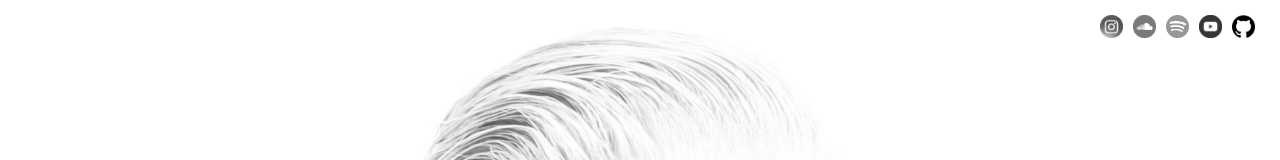
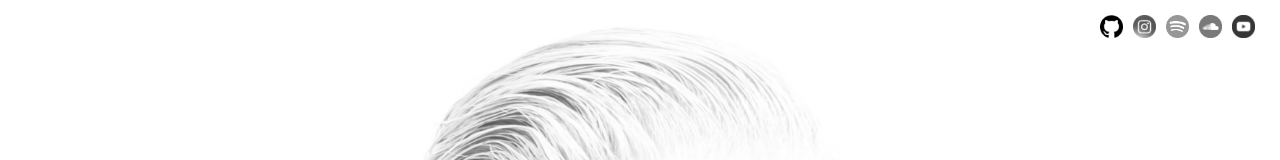
Before and after one commit to vanStaen/clementvanstaen, a React app: page / in a window 1280 px wide. Shown: the top 160 px of the page. Built offline with nearby package versions, Linux system fonts and the light colour scheme.

Commit message:
custom menu

```diff
--- /dev/null
+++ b/src/pages/Welcome/MyLinks/LinkElement.jsx
@@ -0,0 +1,37 @@
+import React from "react";
+import { observer } from "mobx-react";
+
+import "./LinkElement.less";
+
+export const LinkElement = observer((props) => {
+  const formatedSubMenu = props.links.map((link) => {
+    return (
+      <div className="subMenuItem">
+        <div className="item">
+          <a href={link.url} target="_blank" className="item">
+            {link.account}
+          </a>
+        </div>
+      </div>
+    );
+  });
+
+  if (props.links.length === 1) {
+    return (
+      <div className="link">
+        <a href={props.links[0].url} target="_blank">
+          <img className="logo" src={props.logo} />
+        </a>
+      </div>
+    );
+  }
+
+  return (
+    <div className="link">
+      <div className="container">
+        <img className="logo" src={props.logo} />
+        <div className="subContainer">{formatedSubMenu}</div>
+      </div>
+    </div>
+  );
+});
--- /dev/null
+++ b/src/pages/Welcome/MyLinks/LinkElement.less
@@ -0,0 +1,55 @@
+.link {
+    display: inline-flex;
+    padding: 0 10px 0 0;
+    cursor: pointer;
+
+    .logo {
+        width: 1em;
+        height: 1em;
+        filter: grayscale(1);
+    }
+    .logo:hover {
+        filter: grayscale(0);
+    }
+
+    .container {
+        display: flex;
+        justify-content: right;
+        align-items: bottom;
+
+    .subContainer {
+        display: none;
+        position: fixed;
+        margin-top: 1.2em;
+        padding-top: .7em;
+        text-align: left;
+        color: #000;
+        z-index: 1;
+        text-align: right;
+        font-size: 17px;
+        border: 1px solid transparent;
+    }
+
+    }
+
+    .item {
+        display: inline-block;
+    }
+
+    .item a {
+        color: black;
+        text-decoration: none;
+    }
+
+    .item:hover {
+        background-color: PINK;
+    }
+
+    .logo:hover + .subContainer {
+        display: block;
+    }
+
+    .subContainer:hover {
+        display: block;
+    }
+}
--- a/src/pages/Welcome/MyLinks/MyLinks.jsx
+++ b/src/pages/Welcome/MyLinks/MyLinks.jsx
@@ -1,5 +1,4 @@
 import React from "react";
-import { Tooltip } from "antd";
 import { observer } from "mobx-react";
 
 import InstaLogo from "../../../img/logos/instaLogo.png";
@@ -8,49 +7,103 @@ import SoundcloudLogo from "../../../img/logos/soundcloudLogo.png";
 import YoutubeLogo from "../../../img/logos/youtubeLogo.png";
 import GithubLogo from "../../../img/logos/githubLogo.png";
 
+import { LinkElement } from "./LinkElement";
+
 import "./MyLinks.less";
 
 export const MyLinks = observer(() => {
   return (
     <div className="containerLink">
-      <div className="link">
-        <a href="https://www.instagram.com/clementvanstaen/" target="_blank">
-          <Tooltip title="Instagram" color="tomato">
-            <img src={InstaLogo} className="logo" />
-          </Tooltip>
-        </a>
-      </div>
-      <div className="link">
-        <a href="https://soundcloud.com/vanstaenmusic" target="_blank">
-          <Tooltip title="Soundcloud" color="tomato">
-            <img src={SoundcloudLogo} className="logo" />
-          </Tooltip>
-        </a>
-      </div>
-      <div className="link">
-        <a
-          href="https://open.spotify.com/intl-de/artist/0dsj1Ni4YlrtmcySPpnrhp"
-          target="_blank"
-        >
-          <Tooltip title="Spotify" color="tomato">
-            <img src={SpotifyLogo} className="logo" />
-          </Tooltip>
-        </a>
-      </div>
-      <div className="link">
-        <a href="https://youtube.com" target="_blank">
-          <Tooltip title="Youtube" color="tomato">
-            <img src={YoutubeLogo} className="logo" />
-          </Tooltip>
-        </a>
-      </div>
-      <div className="link">
-        <a href="https://github.com/vanStaen/" target="_blank">
-          <Tooltip title="Github" color="tomato">
-            <img src={GithubLogo} className="logo" />
-          </Tooltip>
-        </a>
-      </div>
+      <LinkElement
+        name="Github"
+        logo={GithubLogo}
+        links={[
+          {
+            account: "vanStaen",
+            url: "https://github.com/vanStaen/",
+          },
+        ]}
+      />
+      <LinkElement
+        name="Instagram"
+        logo={InstaLogo}
+        links={[
+          {
+            account: "@clementvanstaen",
+            url: "https://www.instagram.com/clementvanstaen/",
+          },
+          {
+            account: "@vanstaenmusic",
+            url: "https://www.instagram.com/vanstaenmusic/",
+          },
+          {
+            account: "@deuxfrancs",
+            url: "https://www.instagram.com/deuxfrancs/",
+          },
+          {
+            account: "@vinticiousberlin",
+            url: "https://www.instagram.com/vinticiousberlin/",
+          },
+          {
+            account: "@miralykkeofficial",
+            url: "https://www.instagram.com/miralykkeofficial/",
+          },
+        ]}
+      />
+      <LinkElement
+        name="Spotify"
+        logo={SpotifyLogo}
+        links={[
+          {
+            account: "van Staen",
+            url: "https://open.spotify.com/intl-de/artist/0dsj1Ni4YlrtmcySPpnrhp",
+          },
+          {
+            account: "Mira Lykke",
+            url: "https://open.spotify.com/intl-de/artist/6RjHfJFz2WqJ4oGTAHRglg",
+          },
+          {
+            account: "Wilhelm Harakiri",
+            url: "https://open.spotify.com/intl-de/artist/4KLcngF6tGCMbB8fA2uWqn",
+          },
+        ]}
+      />
+      <LinkElement
+        name="Soundcloud"
+        logo={SoundcloudLogo}
+        links={[
+          {
+            account: "van Staen",
+            url: "https://www.soundcloud.com/vanstaenmusic/",
+          },
+          {
+            account: "Mira Lykke",
+            url: "https://www.soundcloud.com/miralykke/",
+          },
+          {
+            account: "Purzelbaum Records",
+            url: "https://www.soundcloud.com/purzelbaumrecords/",
+          },
+        ]}
+      />
+      <LinkElement
+        name="Youtube"
+        logo={YoutubeLogo}
+        links={[
+          {
+            account: "The Antiquariat",
+            url: "https://www.youtube.com/@theantiquariat",
+          },
+          {
+            account: "Purzelbaum Records",
+            url: "https://www.youtube.com/@purzelbaumrecords3838",
+          },
+          {
+            account: "Mute Bouldering Vlog",
+            url: "https://www.youtube.com/@clementvanstaen",
+          },
+        ]}
+      />
     </div>
   );
 });
--- a/src/pages/Welcome/MyLinks/MyLinks.less
+++ b/src/pages/Welcome/MyLinks/MyLinks.less
@@ -4,18 +4,4 @@
     top: 10px;
     right: 10px;
     padding: 5px 5px 5px 5px;
-
-    .link {
-        display: inline-flex;
-        padding: 0 10px 0 0;
-        cursor: pointer;
-
-        .logo {
-            width: 1em;
-            filter: grayscale(1);
-        }
-        .logo:hover {
-            filter: grayscale(0);
-        }
-    }
 }
--- a/src/pages/Welcome/RevolvingText/RevolvingText.jsx
+++ b/src/pages/Welcome/RevolvingText/RevolvingText.jsx
@@ -56,7 +56,6 @@ export const RevolvingText = observer(() => {
       word.appendChild(letter);
       letters.push(letter);
     }
-    console.log("letters", letters);
     wordArray.push(letters);
   }
 
@@ -77,6 +76,7 @@ export const RevolvingText = observer(() => {
         <span className="word">Musician</span>
         <span className="word">Woodworker</span>
         <span className="word">Photographer</span>
+        <span className="word">Artist</span>
       </p>
     </div>
   );
```
Also changed, not shown: src/store/linkStore.js (added, +15 -0 lines).
